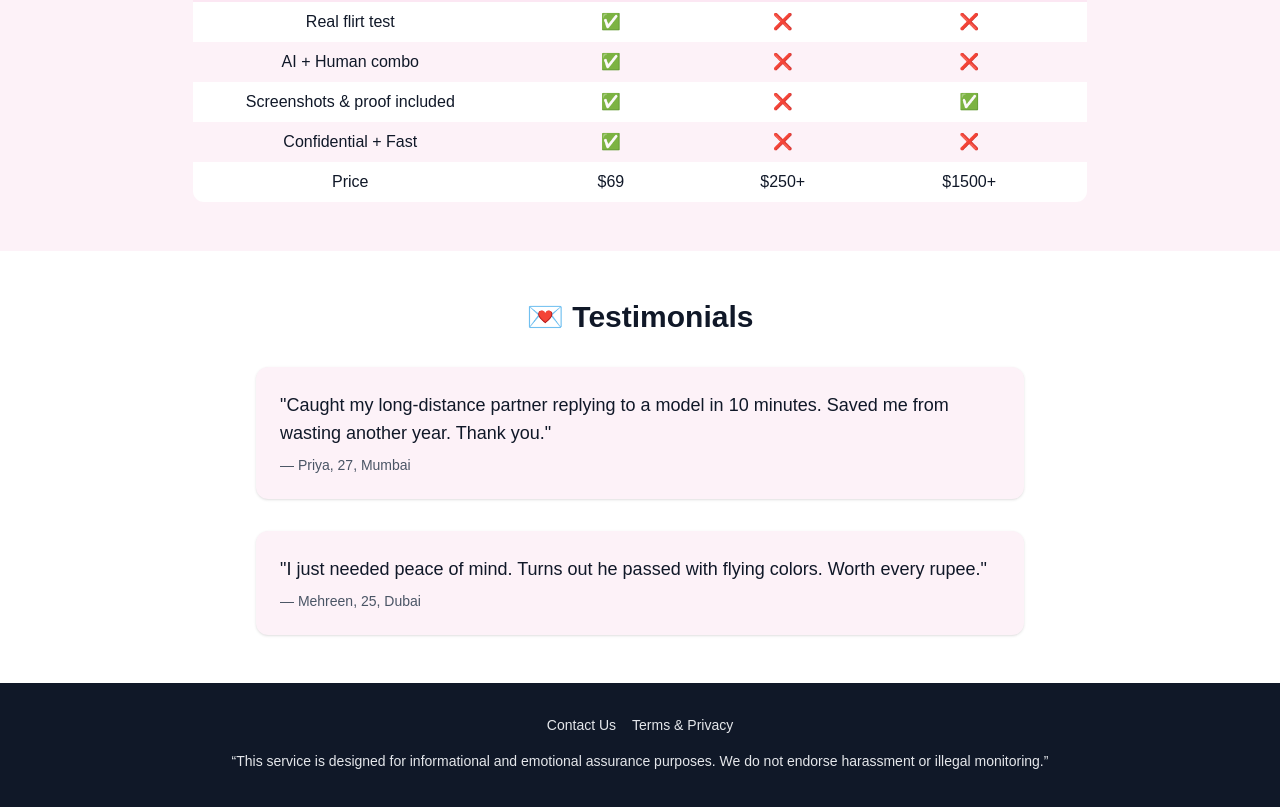
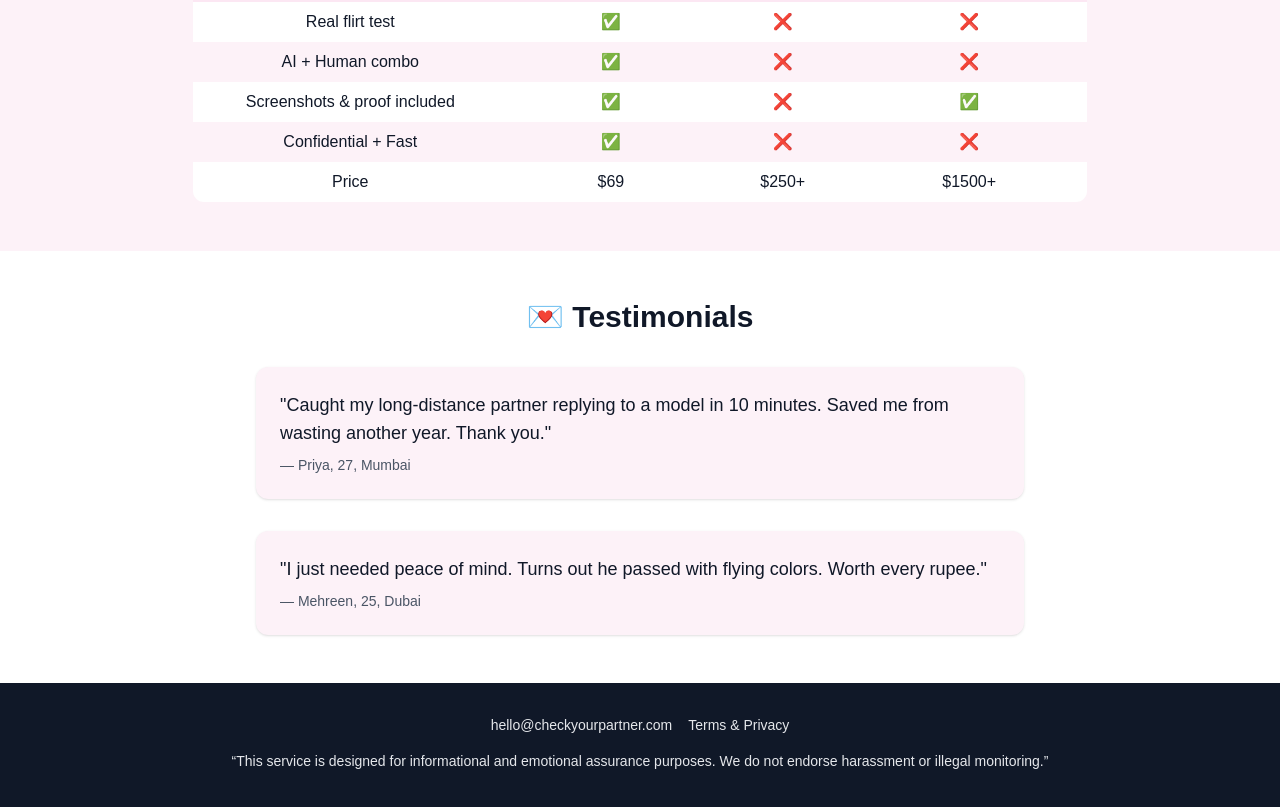
Before and after one commit to Yatharth4599/checkyourpartner, a Next.js app: page / in a window 1280 px wide. Shown: the part 2751-3558 px from the top of the page. Built offline with nearby package versions, Linux system fonts and the light colour scheme.

Commit message:
Add email contact hello@checkyourpartner.com to footer

```diff
--- a/src/app/page.tsx
+++ b/src/app/page.tsx
@@ -258,7 +258,7 @@ export default function Home() {
       {/* Footer */}
       <footer className="mt-auto py-8 px-4 bg-gray-900 text-gray-200 text-center text-sm flex flex-col gap-2 pb-20">
         <div className="flex flex-col sm:flex-row gap-4 justify-center items-center mb-2">
-          <a href="#contact" className="hover:underline">Contact Us</a>
+          <a href="mailto:hello@checkyourpartner.com" className="hover:underline">hello@checkyourpartner.com</a>
           <Link href="/terms" className="hover:underline">Terms & Privacy</Link>
         </div>
         <div>“This service is designed for informational and emotional assurance purposes. We do not endorse harassment or illegal monitoring.”</div>
```
